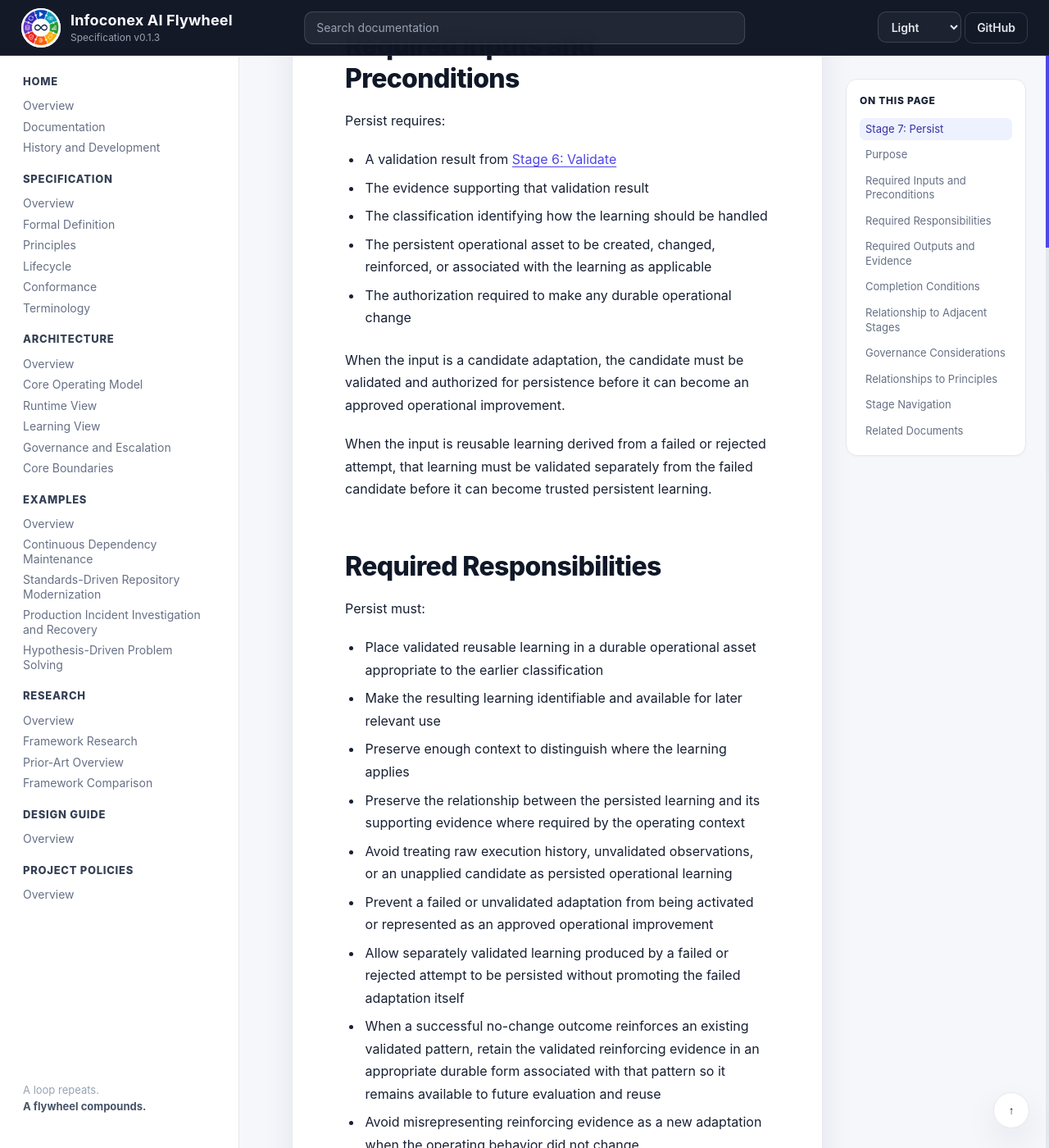
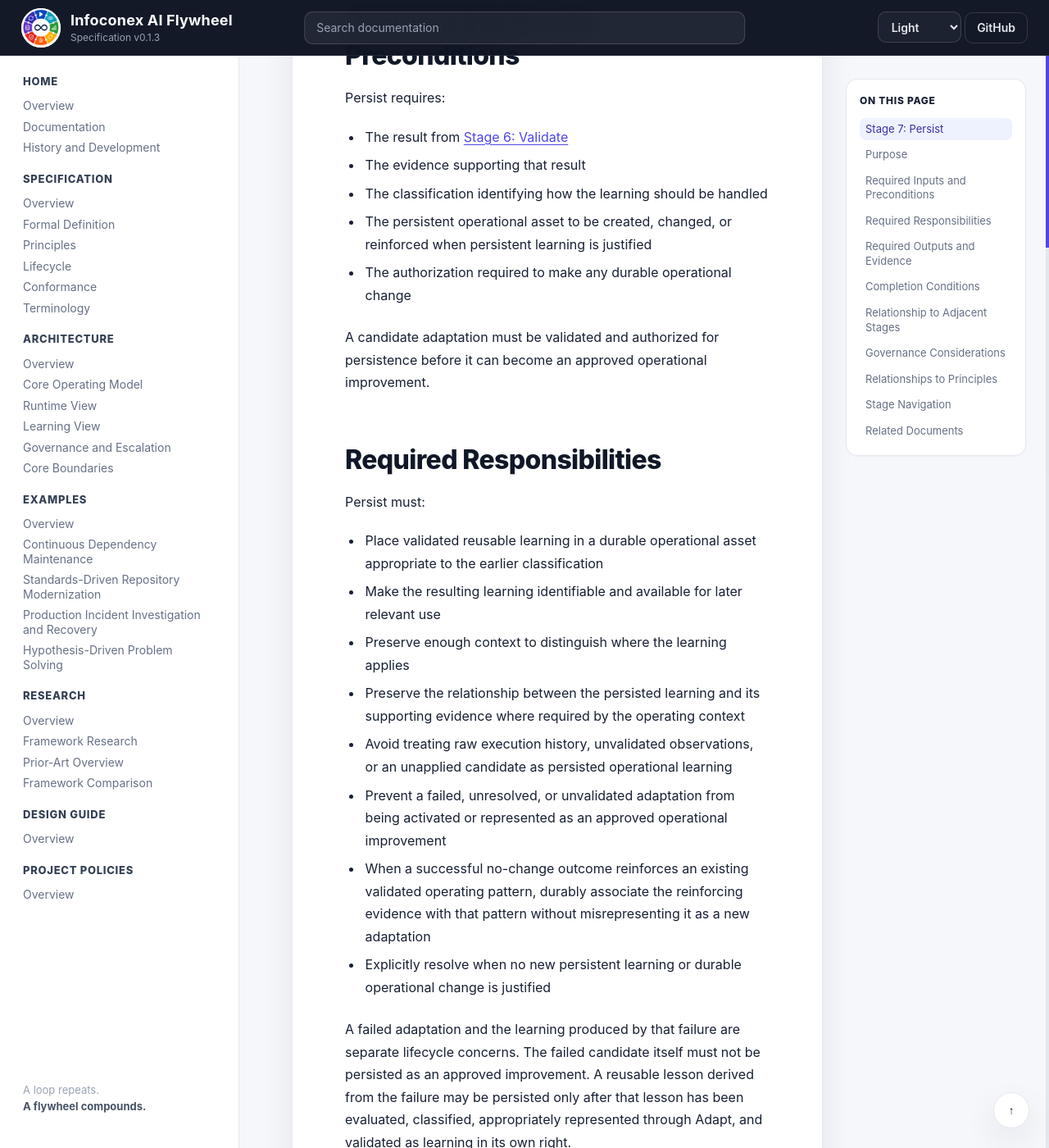
Before and after one commit to infoconex/ai-flywheel, a Jekyll site: the page built from docs/specification/lifecycle/07-persist.md, in a window 1280 px wide and 1400 px high, scrolled down 743 px. Shown: the whole window at 82% size. Built offline with Jekyll 4.4.1, drawn with Linux system fonts in a browser that asks for light colours; our own code applies the rules of GitHub Pages for plain Markdown files; some of the changed text lies outside the part shown.

Commit message:
Refine Persist transition outcomes

```diff
--- a/docs/specification/lifecycle/07-persist.md
+++ b/docs/specification/lifecycle/07-persist.md
@@ -1,26 +1,24 @@
 # Stage 7: Persist
 
-The Infoconex AI Flywheel retains validated and authorized learning in a durable operational asset so useful learning can survive the current execution and influence future work.
+The Infoconex AI Flywheel stores validated and authorized learning in a durable operational asset so it can survive the current execution.
 
 ## Purpose
 
 A lesson does not become operational learning merely because it was observed, discussed, logged, or remembered during one execution.
 
-Persistence changes something durable that future executions can actually use. That durable change may represent a new operational improvement, reusable knowledge derived from failure, or reinforcing evidence associated with an existing validated operating pattern.
+Persistence changes something that future executions can actually use. On a no-change path, that durable result may be reinforcing evidence associated with an existing validated operating pattern rather than a new adaptation.
 
 ## Required Inputs and Preconditions
 
 Persist requires:
 
-- A validation result from [Stage 6: Validate](06-validate.md)
-- The evidence supporting that validation result
+- The result from [Stage 6: Validate](06-validate.md)
+- The evidence supporting that result
 - The classification identifying how the learning should be handled
-- The persistent operational asset to be created, changed, reinforced, or associated with the learning as applicable
+- The persistent operational asset to be created, changed, or reinforced when persistent learning is justified
 - The authorization required to make any durable operational change
 
-When the input is a candidate adaptation, the candidate must be validated and authorized for persistence before it can become an approved operational improvement.
-
-When the input is reusable learning derived from a failed or rejected attempt, that learning must be validated separately from the failed candidate before it can become trusted persistent learning.
+A candidate adaptation must be validated and authorized for persistence before it can become an approved operational improvement.
 
 ## Required Responsibilities
 
@@ -31,22 +29,21 @@ Persist must:
 - Preserve enough context to distinguish where the learning applies
 - Preserve the relationship between the persisted learning and its supporting evidence where required by the operating context
 - Avoid treating raw execution history, unvalidated observations, or an unapplied candidate as persisted operational learning
-- Prevent a failed or unvalidated adaptation from being activated or represented as an approved operational improvement
-- Allow separately validated learning produced by a failed or rejected attempt to be persisted without promoting the failed adaptation itself
-- When a successful no-change outcome reinforces an existing validated pattern, retain the validated reinforcing evidence in an appropriate durable form associated with that pattern so it remains available to future evaluation and reuse
-- Avoid misrepresenting reinforcing evidence as a new adaptation when the operating behavior did not change
+- Prevent a failed, unresolved, or unvalidated adaptation from being activated or represented as an approved operational improvement
+- When a successful no-change outcome reinforces an existing validated operating pattern, durably associate the reinforcing evidence with that pattern without misrepresenting it as a new adaptation
+- Explicitly resolve when no new persistent learning or durable operational change is justified
+
+A failed adaptation and the learning produced by that failure are separate lifecycle concerns. The failed candidate itself must not be persisted as an approved improvement. A reusable lesson derived from the failure may be persisted only after that lesson has been evaluated, classified, appropriately represented through Adapt, and validated as learning in its own right.
 
 Persistent learning may exist in different operational assets. The detailed categories and required properties of persisted learning are defined separately from this stage contract.
-
-Persist may also resolve that no new reusable learning or durable operational change is justified. That explicit result does not create persistent learning, but it distinguishes a completed no-change disposition from a silently skipped Persist responsibility.
 
 ## Required Outputs and Evidence
 
 Persist must produce one of the following supported outcomes:
 
 - A durable updated operational asset containing a validated and authorized improvement
-- A durable operational asset containing validated reusable learning derived from failure or another non-change outcome
 - Reinforcing evidence durably associated with an existing validated operating pattern
+- Another validated learning item durably incorporated into an appropriate operational asset
 - An explicit determination that no new persistent operational learning is justified
 
 When persistent learning is created, updated, or reinforced, Persist must also produce:
@@ -62,11 +59,11 @@ Persist is complete when the validated learning disposition has been resolved ex
 
 When reusable learning is justified, it must be durably incorporated into or associated with an operational asset and made available for later relevant use.
 
-When a successful no-change outcome reinforces an existing validated operating pattern, the reinforcing evidence must be durably associated with that pattern rather than discarded merely because no adaptation occurred.
+When a successful no-change outcome reinforces an existing validated operating pattern, the reinforcing evidence must remain durably associated with that pattern rather than being discarded merely because no adaptation occurred.
 
 When no new persistent learning is justified, the stage is complete only when that disposition is explicit and supported by the preceding lifecycle evidence.
 
-A log, transcript, archived conversation, or other stored record does not by itself satisfy the stage contract for persistent learning unless it functions as or informs an operational asset that later execution can reliably use.
+A log, transcript, archived conversation, or other stored record does not by itself satisfy the stage contract unless it functions as an operational asset that later execution can reliably use.
 
 ## Relationship to Adjacent Stages
 
@@ -74,15 +71,13 @@ Persist consumes validated learning and persistence dispositions produced by [St
 
 Its durable operating state, persisted learning, reinforced pattern, or explicit no-new-learning result becomes the basis for [Stage 8: Reuse](08-reuse.md).
 
-A failed adaptation does not advance to Reuse as an approved improvement. Separately validated knowledge learned from that failure may advance through Persist and later influence Reuse.
-
 ## Governance Considerations
 
-A validated operational change may only be persisted when the system is authorized to make that change.
+A validated change may only be persisted when the system is authorized to make that change.
 
 Changes that expand the AI's authority or modify protected governance require human authorization.
 
-Persistence should also respect governance requirements for versioning, audit history, rollback, protected assets, and change approval where applicable.
+Persistence should also respect governance requirements for versioning, audit history, rollback, protected assets, evidence retention, and change approval where applicable.
 
 Persistent does not mean permanently authoritative. The detailed behavior for challenging, superseding, deprecating, or retiring persisted learning is defined separately from this stage contract.
 
```
